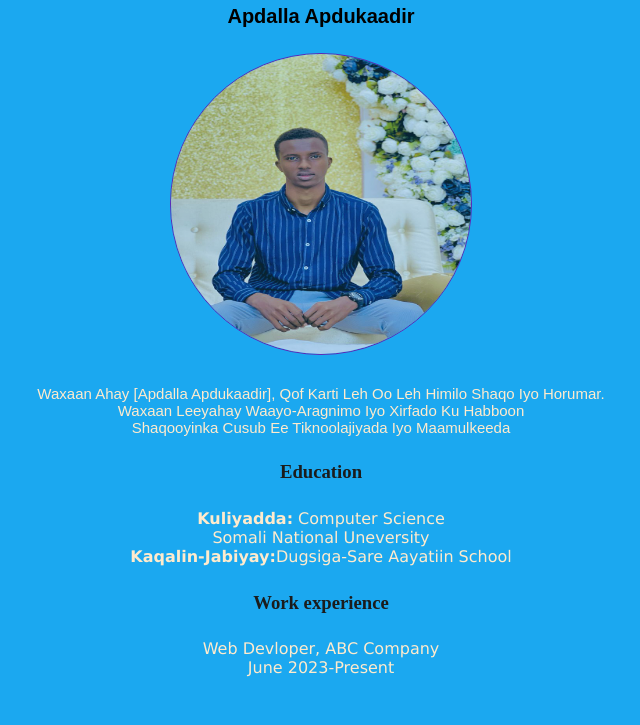
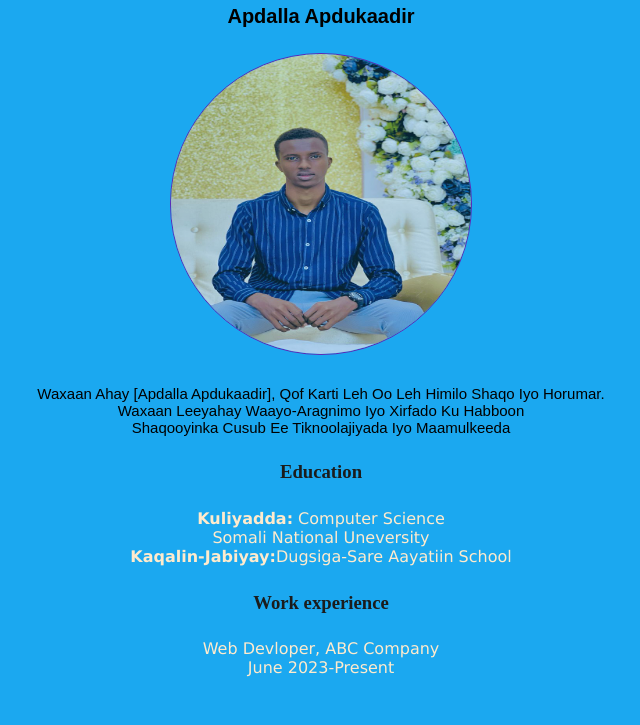
Before and after one commit to Apdallapo/html.apdalla, a plain HTML site: page index.html in a window 1280 px wide. Shown: the part 55-780 px from the top of the page, without its empty margins (319-959 px from the left). Drawn offline with Linux system fonts and the light colour scheme.

Commit message:
Update styl.css

```diff
--- a/styl.css
+++ b/styl.css
@@ -27,9 +27,10 @@ img{
 }
 .buur{
     font-size: 15px;
-    color:back;
+    color:black;
     font-family: fantasy;
     text-transform: capitalize;
+    word-break: break-all;
 }
 h3{
     color: rgb(27, 28, 28);
```
